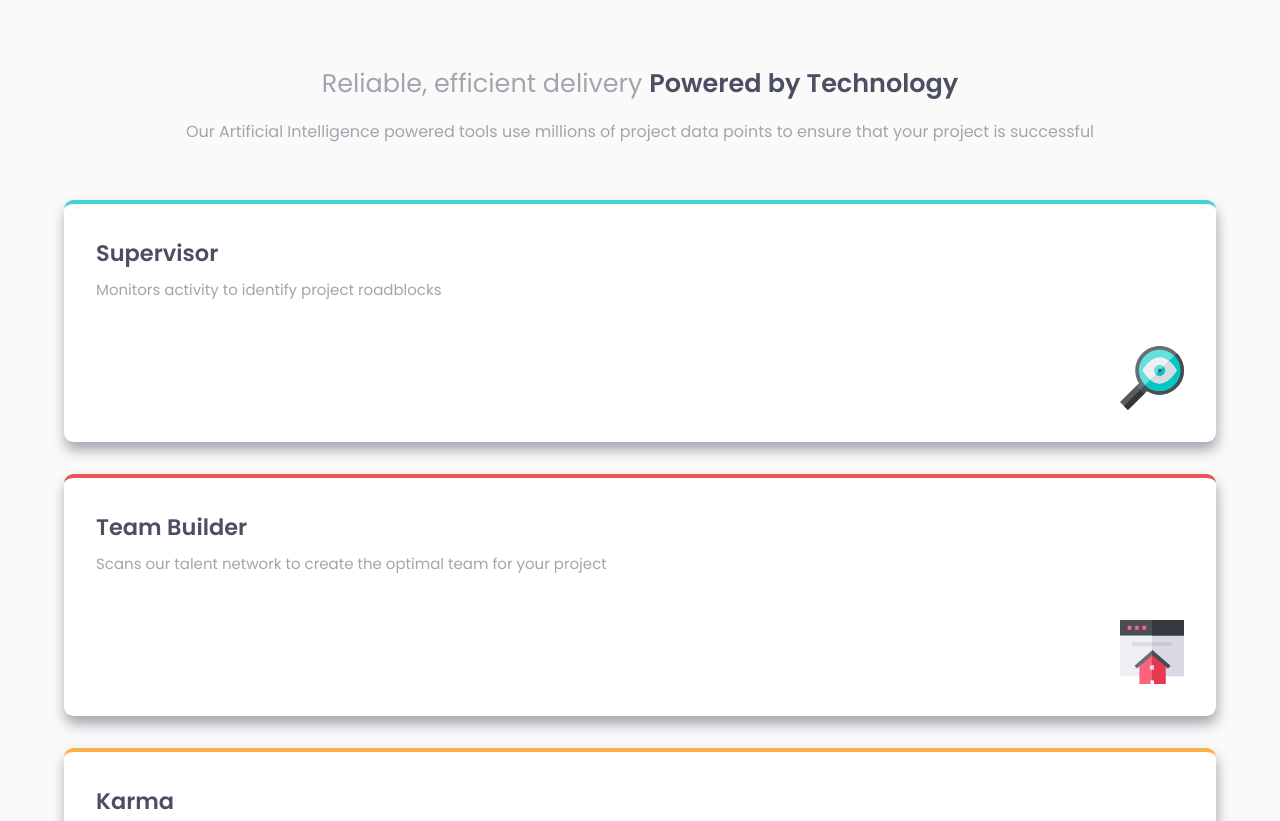
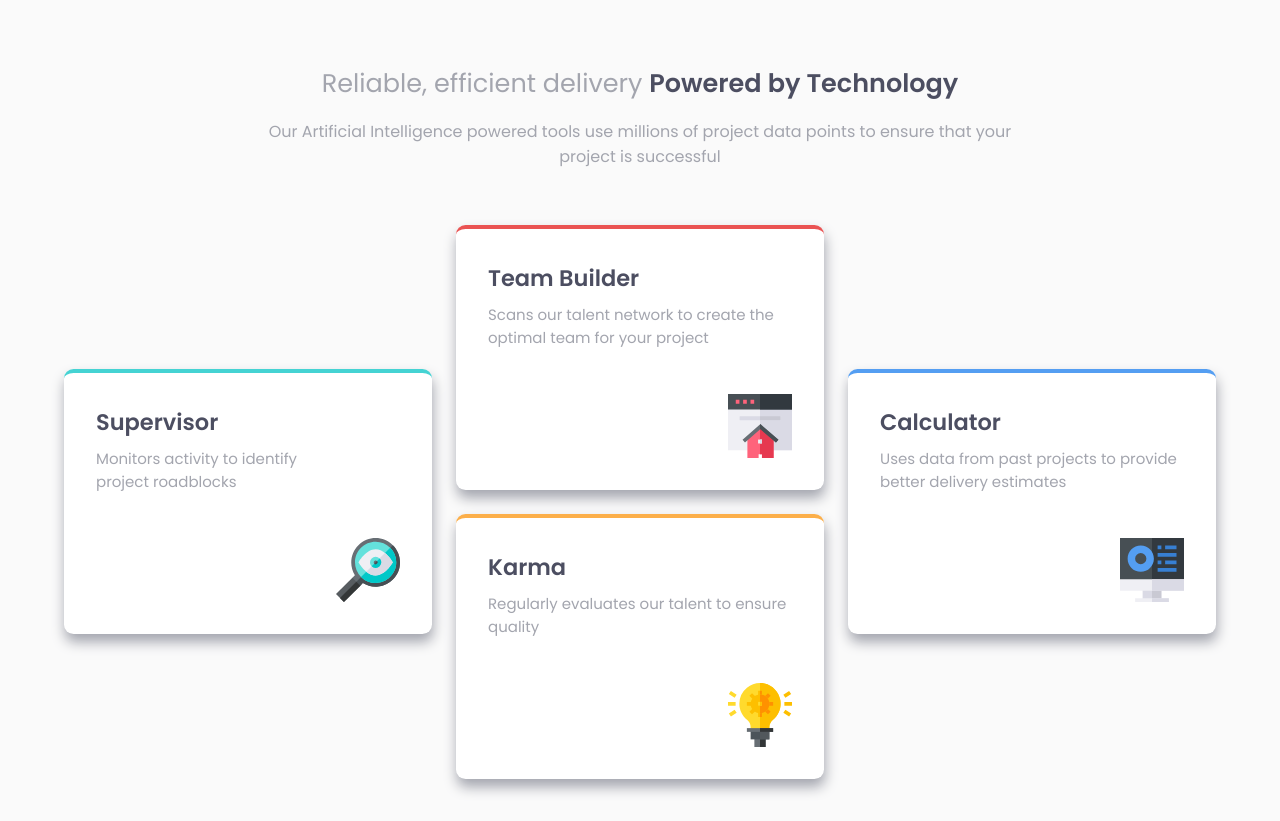
Before and after one commit to AlexandroMunera/FrontendMentor-FourCardFeature, a plain HTML site: page index.html in a window 1280 px wide. Shown: the top 821 px of the page. Drawn offline with Linux system fonts and the light colour scheme.

Commit message:
Use grid in desktop view

```diff
--- a/index.html
+++ b/index.html
@@ -24,6 +24,7 @@
   </head>
   <body>
     <div class="container">
+      <header>
         <h1 class="title">
           Reliable, efficient delivery <strong>Powered by Technology</strong>
         </h1>
@@ -31,6 +32,7 @@
           Our Artificial Intelligence powered tools use millions of project data
           points to ensure that your project is successful
         </p>
+      </header>
 
       <section class="cards-section" aria-label="cards-section">
         <article class="card">
--- a/styles.scss
+++ b/styles.scss
@@ -33,6 +33,13 @@ body {
   flex-direction: column;
   text-align: center;
   margin-bottom: 6rem;
+  align-items: center;
+}
+
+header {
+    @media screen and (min-width: 720px) {
+        width: 70%
+      }
 }
 
 .title {
@@ -55,6 +62,13 @@ strong {
   display: flex;
   flex-direction: column;
   row-gap: 2rem;
+
+  @media screen and (min-width: 720px) {
+    display: grid;
+    grid-template-columns: repeat(3,1fr);
+    grid-template-rows: repeat(8,1fr);
+    gap: 1.5rem;
+  }
 }
 
 .card {
@@ -79,6 +93,7 @@ strong {
     display: flex;
     justify-content: flex-end;
     margin-top: 2.3rem;
+
     img {
       width: 4rem;
       height: 4rem;
@@ -87,17 +102,22 @@ strong {
 
   &:nth-child(1) {
     border-top: 4px solid $Cyan;
+    grid-area: 3 / 1 / 7 / 2;
+
   }
 
   &:nth-child(2) {
     border-top: 4px solid $Red;
+    grid-area: 1 / 2 / 5 / 3;
   }
 
   &:nth-child(3) {
     border-top: 4px solid $Orange;
+    grid-area: 5 / 2 / 9 / 3;
   }
 
   &:nth-child(4) {
     border-top: 4px solid $Blue;
+    grid-area: 3 / 3 / 7 / 4;
   }
 }
```
Also changed, not shown: styles.css, 1 other file. Lines whose indentation alone changed are shown as unchanged.
